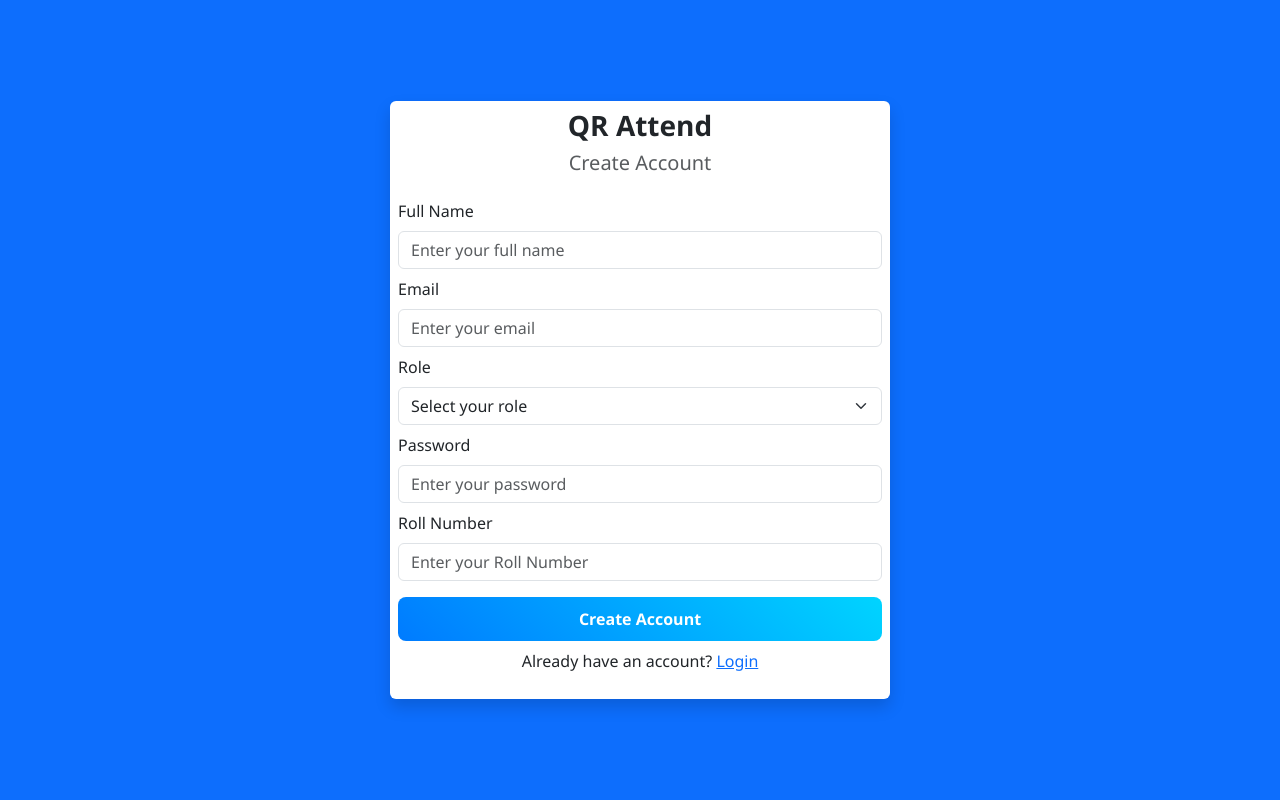
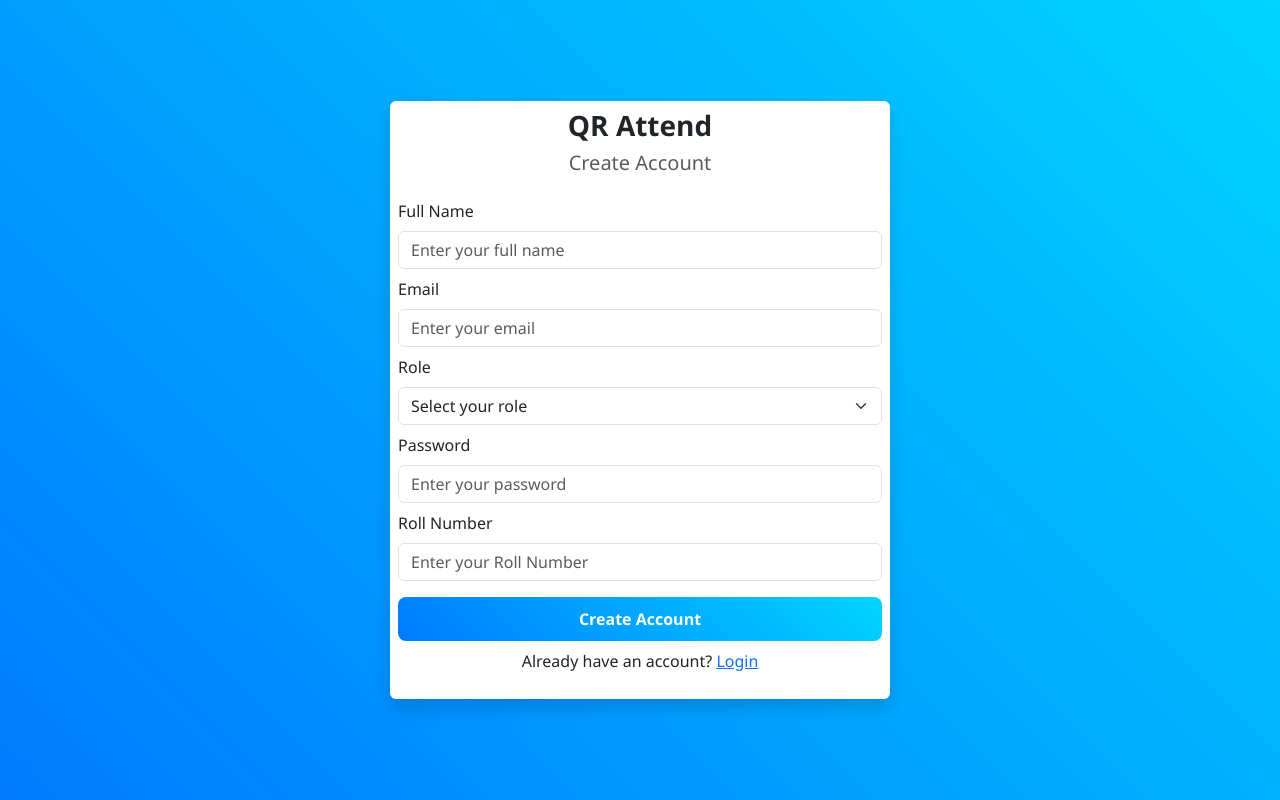
Before and after one commit to saheer1234797/AttendanceQR-Frontend, a React (Create React App) app: page /SignUp in a window 1280 px wide. Built offline with nearby package versions, Linux system fonts and the light colour scheme.

Commit message:
updateUI

```diff
--- a/package.json
+++ b/package.json
@@ -9,6 +9,7 @@
     "@testing-library/user-event": "^13.5.0",
     "axios": "^1.11.0",
     "html5-qrcode": "^2.3.8",
+    "qrcode-reader": "^1.0.4",
     "qrcode.react": "^4.2.0",
     "react": "^18.2.0",
     "react-dom": "^18.2.0",
--- a/src/apis/Endpoint.js
+++ b/src/apis/Endpoint.js
@@ -1,5 +1,5 @@
-// export const BASE_URL="http://localhost:3000";
-export const BASE_URL="https://attendanceqr-backend.onrender.com";
+export const BASE_URL="http://localhost:3000";
+// export const BASE_URL="https://attendanceqr-backend.onrender.com";
 export default {
  SignUp: BASE_URL+"/user/register",
  SignIn:BASE_URL+"/user/login",
--- a/src/components/Sign_in/Login.css
+++ b/src/components/Sign_in/Login.css
@@ -1,7 +1,7 @@
 
 .auth-container {
   min-height: 100vh;
-  background-color: #0d6efd;
+  background: linear-gradient(45deg, #007bff, #00d4ff);
   /* background-color: E6F1FF; */
 
 }
--- a/src/components/header/Header.js
+++ b/src/components/header/Header.js
@@ -38,11 +38,11 @@ function Header() {
           </Link>
 
           {/* Display logged-in user info */}
-          {isLoggedIn && (
+          {/* {isLoggedIn && (
             <div className="user-info" style={{ color: "white", marginRight: "1rem" }}>
               Welcome, <strong>{userName}</strong> ({userRole})
             </div>
-          )}
+          )}   */}
 
           {/* Hamburger Menu */}
           <input type="checkbox" id="menu-toggle" />
@@ -57,16 +57,16 @@ function Header() {
                 <li>
                   <Link to="/login">Login</Link>
                 </li>
-                <li>
+                {/* <li>
                   <Link to="/SignUp">Register</Link>
-                </li>
+                </li> */}
               </>
             )}
 
             {isLoggedIn && (
               <>
               {/* add some thing  */}
- {userRole === "student" && (
+            {userRole === "student" && (
                   <li>
                     <Link to="/studentdashboard">Dashboard</Link>
                   </li>
--- a/src/components/profile/Profile.js
+++ b/src/components/profile/Profile.js
@@ -1,5 +1,3 @@
-
-
 import React, { useState, useEffect } from "react";
 import axios from "axios";
 import Endpoint from "../../apis/Endpoint";
--- a/src/components/sign_up/SignUp.css
+++ b/src/components/sign_up/SignUp.css
@@ -1,18 +1,18 @@
-
-/* SignUP.css */
 .parent {
   min-height: 100vh;
 
-  /* background-color: E6F1FF; */
-  /* background-color: #fff; */
-   background-color: #0d6efd;
-  /* background-color: E6F1FF; */
-
-  padding: 30px;
-  overflow-y: auto;
+  display: flex;
+  justify-content: center;
+  align-items: center;
+  /* Light bg */
+   background: linear-gradient(45deg, #007bff, #00d4ff);
 }
 
 .parent-card {
+  width: 100%;
   max-width: 500px;
-  width: 100%;
+  padding: 25px;
+  border-radius: 12px;
+  background: #fff;
+  box-shadow: 0 8px 20px rgba(0,0,0,0.15);
 }
--- a/src/components/tdashboard/Tdashboard.js
+++ b/src/components/tdashboard/Tdashboard.js
@@ -1,4 +1,3 @@
-
 import React, { useState, useEffect } from "react";
 import { Link } from "react-router-dom";
 import axios from "axios";
@@ -10,6 +9,10 @@ import { useNavigate } from "react-router-dom";
 
   function Tdashboard() {
   const navigate=useNavigate();
+    const isLoggedIn = !!localStorage.getItem("token");
+  const userRole = localStorage.getItem("role");
+    const user = JSON.parse(localStorage.getItem("user")) || {};
+  const userName = user.name || "";
   const [searchEmail, setSearchEmail] = useState("");
   const [filterMonth, setFilterMonth] = useState("");
   const [filterClass, setFilterClass] = useState("");
@@ -120,7 +123,14 @@ const handleLogout=async()=>{
   return (
     <div className="tdashboard-container">
       <aside className="sidebar">
-        <h2>Teacher Panel</h2>
+         {isLoggedIn && (
+            <div className="user-info" style={{ color: "white", marginRight: "1rem" }}>
+           <h2>{userRole} Panel</h2>
+            </div>
+          )}
+
+
+        {/* <h2>Teacher Panel</h2> */}
         <ul>
           <li><Link className="nav-link" to="/Home">Home</Link></li>
 
```
Also changed, not shown: src/components/Sign_in/Login.js (+3 -5 lines), src/components/sign_up/SignUp.js (+3 -92 lines), 1 other file (tests, documents, lock files or other folders).
